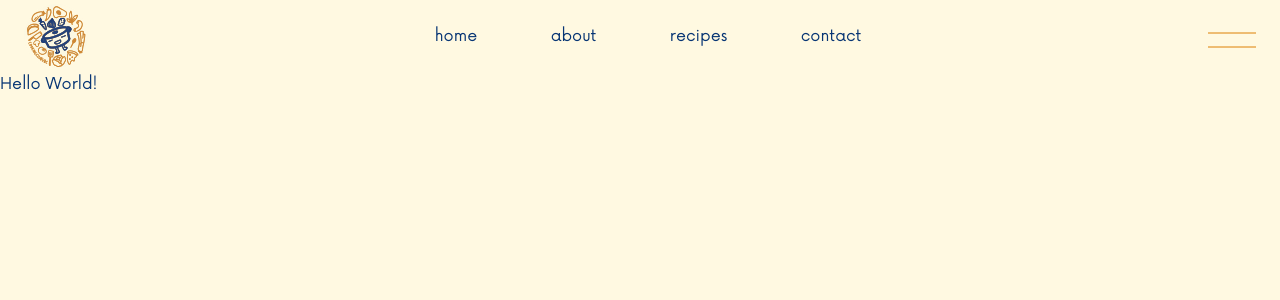
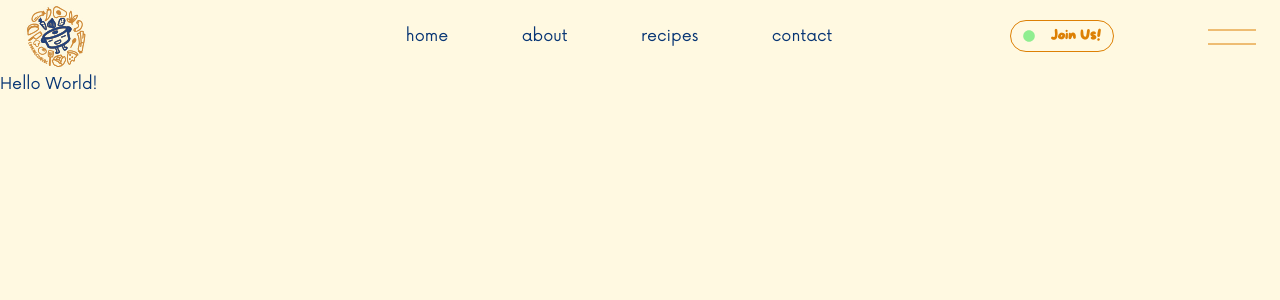
Before and after one commit to ubc-cooking/cooking-club-ubc, a Next.js app: page / in a window 1280 px wide. Shown: the top 300 px of the page. Built offline with nearby package versions, Linux system fonts and the light colour scheme.

Commit message:
feat: add join us btn

```diff
--- a/package.json
+++ b/package.json
@@ -18,6 +18,7 @@
     "react": "^18",
     "react-dom": "^18",
     "react-hook-form": "^7.53.0",
+    "react-icons": "^5.3.0",
     "zod": "^3.23.8"
   },
   "devDependencies": {
--- a/src/components/Navbar/Hamburger.tsx
+++ b/src/components/Navbar/Hamburger.tsx
@@ -18,9 +18,9 @@ export default function Hamburger({ active }: { active: boolean }) {
           }}
           animate={active ? "active" : "inactive"}
           x1="0"
-          y1="17"
+          y1="14"
           x2="48"
-          y2="17"
+          y2="14"
           stroke-width="3"
           stroke="#DD8004"
         />
@@ -31,9 +31,9 @@ export default function Hamburger({ active }: { active: boolean }) {
           }}
           animate={active ? "active" : "inactive"}
           x1="0"
-          y1="31"
+          y1="28"
           x2="48"
-          y2="31"
+          y2="28"
           stroke-width="3"
           stroke="#DD8004"
         />
--- /dev/null
+++ b/src/components/Navbar/JoinBtn.tsx
@@ -0,0 +1,18 @@
+import { Button, Icon } from "@chakra-ui/react";
+import { FaCircle } from "react-icons/fa";
+
+export default function JoinBtn() {
+  return (
+    <Button
+      size={"sm"}
+      variant={"outline"}
+      borderColor={"secondary"}
+      color={"secondary"}
+      borderRadius={"full"}
+      fontFamily={"heading"}
+      leftIcon={<Icon as={FaCircle} color={"#90EE90"} boxSize={3} mr={2} />}
+    >
+      Join Us!
+    </Button>
+  );
+}
--- a/src/components/Navbar/index.tsx
+++ b/src/components/Navbar/index.tsx
@@ -1,20 +1,29 @@
 "use client";
 
 import Image from "@/components/Image";
-import { Flex, IconButton, Link, useBreakpointValue } from "@chakra-ui/react";
+import {
+  Box,
+  Flex,
+  IconButton,
+  Link,
+  useBreakpointValue,
+} from "@chakra-ui/react";
 import NextLink from "next/link";
 import { useState } from "react";
 import Hamburger from "./Hamburger";
 import Menu from "./Menu";
+import JoinBtn from "./JoinBtn";
 
 export default function Navbar() {
   const [active, setActive] = useState<boolean>(false);
-  const isMobile = useBreakpointValue({ xs: true, sm: false });
+  const isMobile = useBreakpointValue({ base: true, md: false });
   return (
     <Flex justifyContent={"space-between"} alignItems={"center"} py={1} px={6}>
       <Image src={"/logo.svg"} width={16} height={16} alt={"img"} />
+      {/* Empty box to center navlinks */}
+      <Box />
       {!isMobile && (
-        <Flex justifyContent={"space-around"} w={500}>
+        <Flex justifyContent={"space-around"} w={{ md: 400, lg: 500 }}>
           <Link as={NextLink} href="">
             home
           </Link>
@@ -29,6 +38,12 @@ export default function Navbar() {
           </Link>
         </Flex>
       )}
+      <Flex
+        width={"20%"}
+        justifyContent={"space-between"}
+        alignItems={"center"}
+      >
+        {!isMobile && <JoinBtn />}
         <IconButton
           variant="unstyled"
           aria-label="hamburger"
@@ -36,6 +51,7 @@ export default function Navbar() {
           icon={<Hamburger active={active} />}
           onClick={() => setActive(!active)}
         />
+      </Flex>
       {active && <Menu />}
     </Flex>
   );
```
Also changed, not shown: 1 other file (tests, documents, lock files or other folders). Lines whose indentation alone changed are shown as unchanged.
